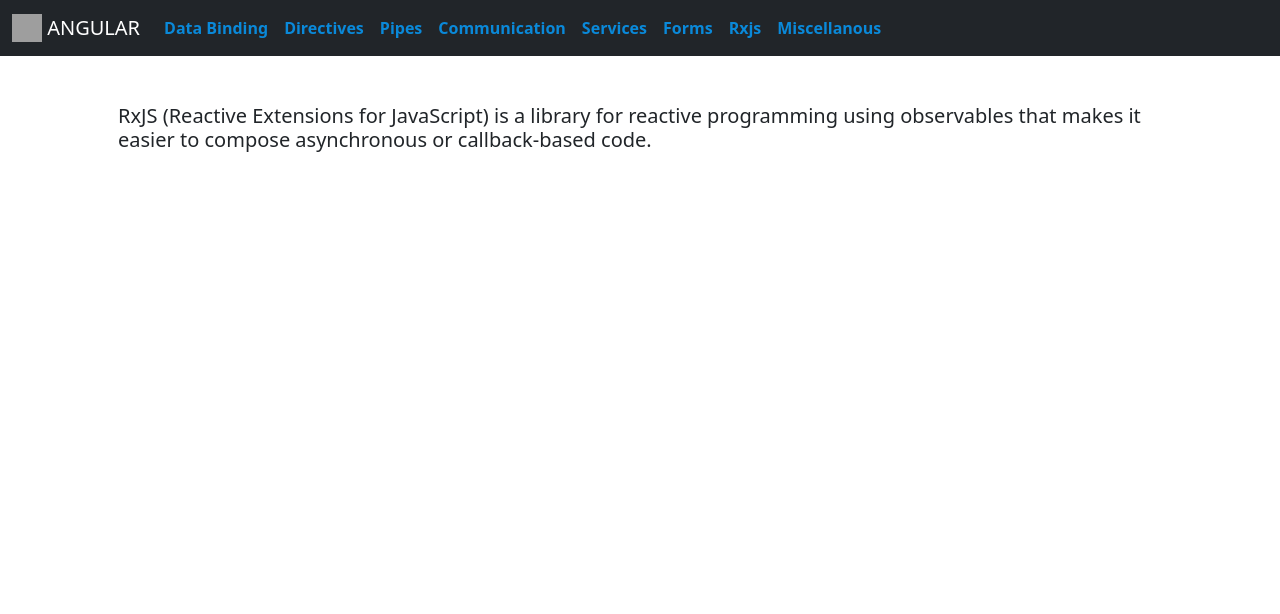
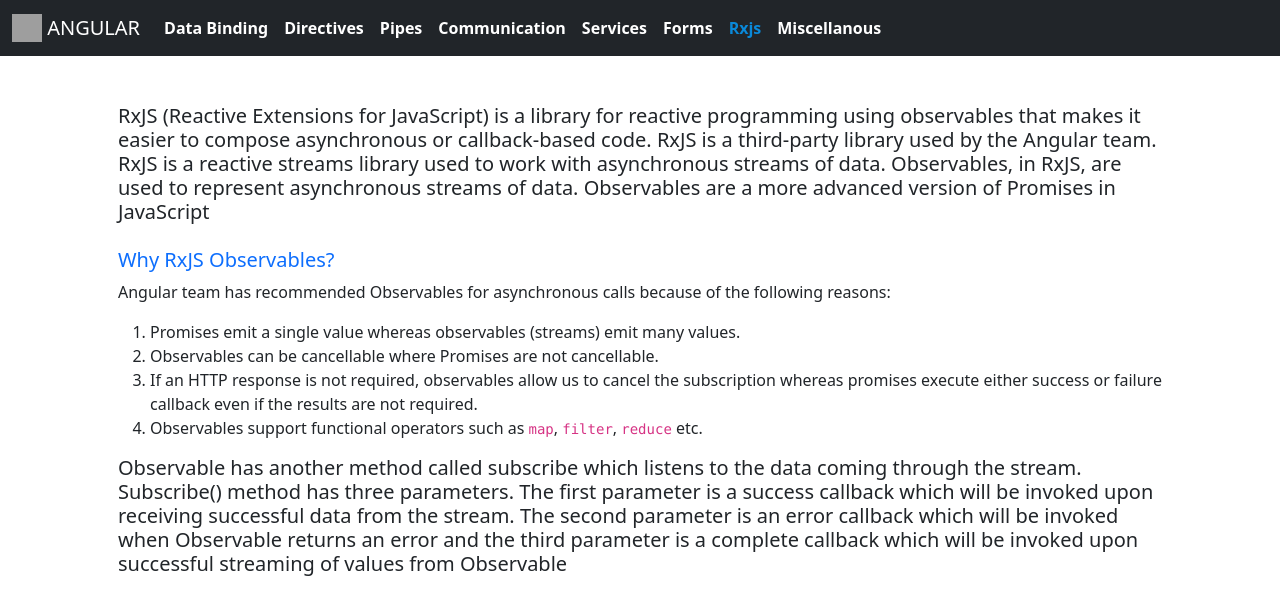
Before and after one commit to aman007-123/Tutorial-App, an Angular app: page /rxjs in a window 1280 px wide. Shown: the top 614 px of the page. Built offline with nearby package versions, Linux system fonts and the light colour scheme; grey boxes are pictures that could not be loaded.

Commit message:
menu-collapse

```diff
--- a/src/app/app.component.css
+++ b/src/app/app.component.css
@@ -1,4 +1,7 @@
-#navbarNav ul li a{
-    color: rgb(10, 137, 217);
-    font-weight: bold;
+#navbarNav ul li a {
+  color: #fff;
+  font-weight: bold;
 }
+#navbarNav ul li a.active {
+  color: rgb(10, 137, 217);
+}
--- a/src/app/app.component.html
+++ b/src/app/app.component.html
@@ -8,15 +8,15 @@
         height="28"
         class="d-inline-block align-text-top"
       />
-      {{AppTilte}}
+      {{ AppTilte }}
     </a>
     <button
       class="navbar-toggler"
       type="button"
       data-bs-toggle="collapse"
-      data-bs-target="#navbarText"
-      aria-controls="navbarText"
-      aria-expanded="false"
+      data-bs-target="#navbarNav"
+      aria-controls="navbarNav"
+      aria-expanded="true"
       aria-label="Toggle navigation"
     >
       <span class="navbar-toggler-icon"></span>
@@ -24,28 +24,50 @@
     <div class="collapse navbar-collapse" id="navbarNav">
       <ul class="navbar-nav text-white">
         <li class="nav-item">
-          <a class="nav-link" routerLink="/bindings">Data Binding</a>
+          <a class="nav-link" routerLink="/bindings" routerLinkActive="active"
+            >Data Binding</a
+          >
         </li>
         <li class="nav-item">
-          <a class="nav-link" routerLink="/directives">Directives</a>
+          <a class="nav-link" routerLink="/directives" routerLinkActive="active"
+            >Directives</a
+          >
         </li>
         <li class="nav-item">
-          <a class="nav-link" routerLink="/pipes">Pipes</a>
+          <a class="nav-link" routerLink="/pipes" routerLinkActive="active"
+            >Pipes</a
+          >
         </li>
         <li class="nav-item">
-          <a class="nav-link" routerLink="/communication">Communication</a>
+          <a
+            class="nav-link"
+            routerLink="/communication"
+            routerLinkActive="active"
+            >Communication</a
+          >
         </li>
         <li class="nav-item">
-          <a class="nav-link" routerLink="/services">Services</a>
+          <a class="nav-link" routerLink="/services" routerLinkActive="active"
+            >Services</a
+          >
         </li>
         <li class="nav-item">
-          <a class="nav-link" routerLink="/forms">Forms</a>
+          <a class="nav-link" routerLink="/forms" routerLinkActive="active"
+            >Forms</a
+          >
         </li>
         <li class="nav-item">
-          <a class="nav-link" routerLink="/rxjs">Rxjs</a>
+          <a class="nav-link" routerLink="/rxjs" routerLinkActive="active"
+            >Rxjs</a
+          >
         </li>
         <li class="nav-item">
-          <a class="nav-link" routerLink="/miscellanous">Miscellanous</a>
+          <a
+            class="nav-link"
+            routerLink="/miscellanous"
+            routerLinkActive="active"
+            >Miscellanous</a
+          >
         </li>
       </ul>
     </div>
--- a/src/app/miscellanous/miscellanous.component.html
+++ b/src/app/miscellanous/miscellanous.component.html
@@ -1,7 +1,7 @@
 <div class="container p-5">
   <div class="row">
     <div class="col-md-12">
-      <h5>Miscellanous concepts in angular</h5>
+      <h5>Miscellaneous concepts in angular</h5>
       <br />
       <h5 class="text-primary">AngularJs VS Angular</h5>
       <table class="table table-bordered border-light">
@@ -162,6 +162,31 @@
         <li>Avoid computation in template files.</li>
         <li>Usage of Web Workers.</li>
       </ol>
+      <h5 class="text-primary">Decorators</h5>
+      <p>
+        In angular decorators are the special kind of declarations and functions
+        that allow a services, directives, filters to be modified before it is
+        used. It is denoted by @ symbol at the beginning.
+      </p>
+      <h6>There are four main types of angular decorators:</h6>
+      <ol>
+        <li>
+          Class decorators, such as <code>@Component</code> and
+          <code>@NgModule</code>
+        </li>
+        <li>
+          Property decorators for properties inside classes, such as
+          <code>@Input</code> and <code>@Output</code>
+        </li>
+        <li>
+          Method decorators for methods inside classes, such as
+          <code>@HostListener</code>
+        </li>
+        <li>
+          Parameter decorators for parameters inside class constructors, such as
+          <code>@Inject</code>
+        </li>
+      </ol>
     </div>
   </div>
 </div>
--- a/src/app/rxjs/rxjs.component.html
+++ b/src/app/rxjs/rxjs.component.html
@@ -4,7 +4,43 @@
       <h5>
         RxJS (Reactive Extensions for JavaScript) is a library for reactive
         programming using observables that makes it easier to compose
-        asynchronous or callback-based code.
+        asynchronous or callback-based code. RxJS is a third-party library used
+        by the Angular team. RxJS is a reactive streams library used to work
+        with asynchronous streams of data. Observables, in RxJS, are used to
+        represent asynchronous streams of data. Observables are a more advanced
+        version of Promises in JavaScript
+      </h5>
+      <h5 class="text-primary pt-3">Why RxJS Observables?</h5>
+      <p>
+        Angular team has recommended Observables for asynchronous calls because
+        of the following reasons:
+      </p>
+      <ol>
+        <li>
+          Promises emit a single value whereas observables (streams) emit many
+          values.
+        </li>
+        <li>
+          Observables can be cancellable where Promises are not cancellable.
+        </li>
+        <li>
+          If an HTTP response is not required, observables allow us to cancel
+          the subscription whereas promises execute either success or failure
+          callback even if the results are not required.
+        </li>
+        <li>
+          Observables support functional operators such as
+          <code>map</code>, <code>filter</code>, <code>reduce</code> etc.
+        </li>
+      </ol>
+      <h5>
+        Observable has another method called subscribe which listens to the data
+        coming through the stream. Subscribe() method has three parameters. The
+        first parameter is a success callback which will be invoked upon
+        receiving successful data from the stream. The second parameter is an
+        error callback which will be invoked when Observable returns an error
+        and the third parameter is a complete callback which will be invoked
+        upon successful streaming of values from Observable
       </h5>
     </div>
   </div>
--- a/src/app/services/services.component.html
+++ b/src/app/services/services.component.html
@@ -6,14 +6,18 @@
         share data across the components in angular application. It is a
         typescript class used for sharing data or functionality across the
         application. Services can be inject using <code>constructors()</code>.
-        It is a best practice for code reusability.
+        It is a best practice for code reusability. Angular Services come as
+        objects which are wired together using dependency injection. Services
+        are also used to make HTTP requests.
       </h5>
       <h5 class="text-primary pt-3">Dependancy injection</h5>
       <p>
-        Dependancy injection is the ability to provide the functionality at
-        runtime. Dependency Injection is built into the Angular framework and
-        used throughout to provide new components with the services or other
-        resources they require.
+        Dependency Injection (DI) is a mechanism where the required resources
+        will be injected into the code automatically. Dependancy injection is
+        the ability to provide the functionality at runtime. Dependency
+        Injection is built into the Angular framework and used throughout to
+        provide new components with the services or other resources they
+        require.
       </p>
       <h5 class="text-primary pt-3">HttpClient</h5>
       <p>
@@ -57,9 +61,10 @@
       <div class="col-md-12 pt-3">
         <h5 class="text-primary">How to create a service</h5>
         <p>
-          Service can be create using the below command<br>
+          Service can be create using the below command<br />
           <code>ng generate service 'service-name'</code>
         </p>
+      </div>
     </div>
   </div>
 </div>
--- a/src/index.html
+++ b/src/index.html
@@ -1,13 +1,31 @@
-<!doctype html>
+<!DOCTYPE html>
 <html lang="en">
   <head>
-  <meta charset="utf-8">
+    <meta charset="utf-8" />
     <title>Tutorial App</title>
-  <base href="/">
-  <meta name="viewport" content="width=device-width, initial-scale=1">
-  <link rel="icon" type="image/x-icon" href="favicon.ico">
+    <base href="/" />
+    <meta name="viewport" content="width=device-width, initial-scale=1" />
+    <link rel="icon" type="image/x-icon" href="favicon.ico" />
+    <link
+      href="https://cdn.jsdelivr.net/npm/bootstrap@5.0.2/dist/css/bootstrap.min.css"
+      rel="stylesheet"
+      integrity="sha384-EVSTQN3/azprG1Anm3QDgpJLIm9Nao0Yz1ztcQTwFspd3yD65VohhpuuCOmLASjC"
+      crossorigin="anonymous"
+    />
   </head>
   <body>
+    <script
+      src="https://cdn.jsdelivr.net/npm/bootstrap@5.0.2/dist/js/bootstrap.bundle.min.js"
+      integrity="sha384-MrcW6ZMFYlzcLA8Nl+NtUVF0sA7MsXsP1UyJoMp4YLEuNSfAP+JcXn/tWtIaxVXM"
+      crossorigin="anonymous"
+    ></script>
+    <script
+      src="https://cdn.jsdelivr.net/npm/bootstrap@5.0.2/dist/js/bootstrap.bundle.min.js"
+      integrity="sha384-MrcW6ZMFYlzcLA8Nl+NtUVF0sA7MsXsP1UyJoMp4YLEuNSfAP+JcXn/tWtIaxVXM"
+      crossorigin="anonymous"
+    ></script>
+    <script src="https://code.jquery.com/jquery-3.4.1.min.js"></script>
+    <script src="https://cdn.jsdelivr.net/npm/bootstrap@4.4.1/dist/js/bootstrap.min.js"></script>
     <app-root></app-root>
   </body>
 </html>
```
Lines whose indentation alone changed are shown as unchanged.
